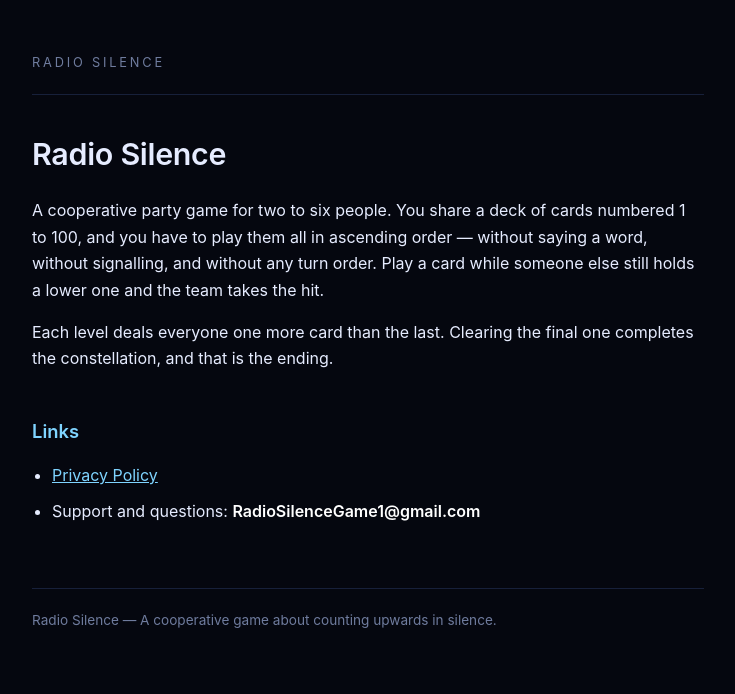
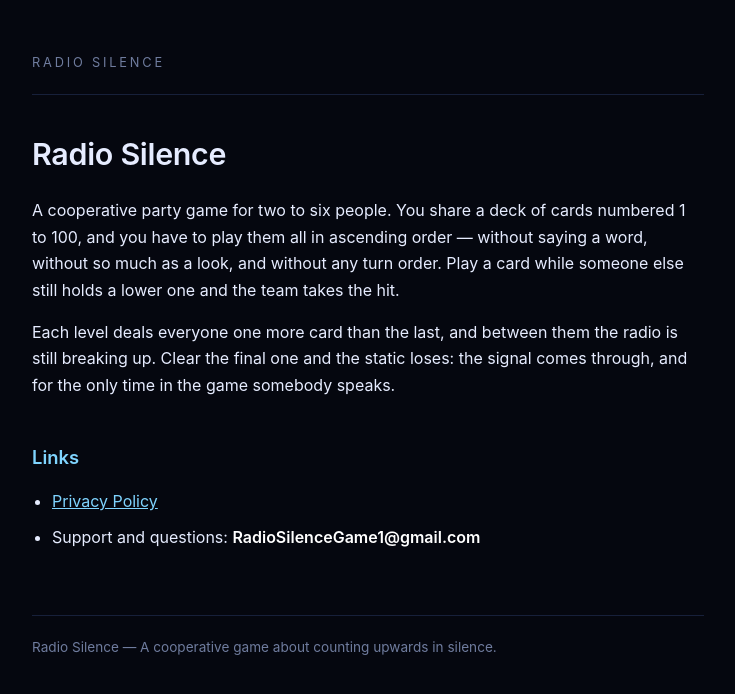
Before and after one commit to Adambm1/radio-silence, a Jekyll site: the page built from index.md, in a window 1280 px wide. Shown: the top 694 px of the page, without its empty margins (272-1007 px from the left). Built offline with Jekyll 4.4.1, drawn with Linux system fonts in a browser that asks for light colours.

Commit message:
Describe the ending the game actually has

```diff
--- a/index.md
+++ b/index.md
@@ -7,11 +7,12 @@ title: Radio Silence
 
 A cooperative party game for two to six people. You share a deck of cards
 numbered 1 to 100, and you have to play them all in ascending order — without
-saying a word, without signalling, and without any turn order. Play a card
-while someone else still holds a lower one and the team takes the hit.
+saying a word, without so much as a look, and without any turn order. Play a
+card while someone else still holds a lower one and the team takes the hit.
 
-Each level deals everyone one more card than the last. Clearing the final one
-completes the constellation, and that is the ending.
+Each level deals everyone one more card than the last, and between them the
+radio is still breaking up. Clear the final one and the static loses: the
+signal comes through, and for the only time in the game somebody speaks.
 
 ## Links
 
```
